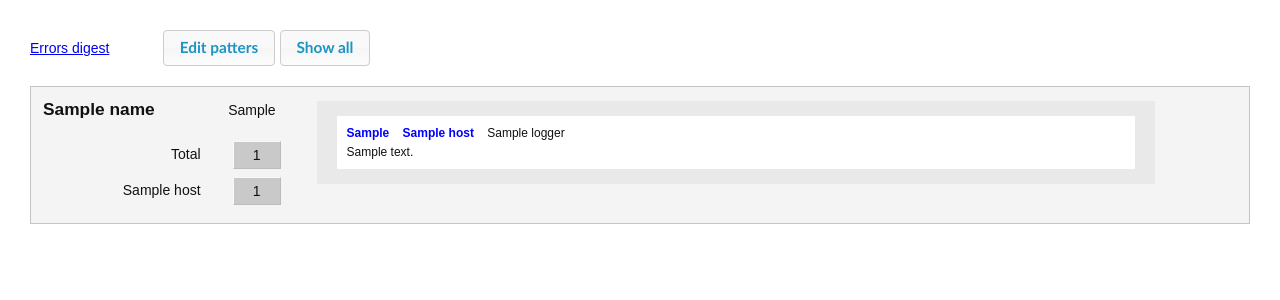
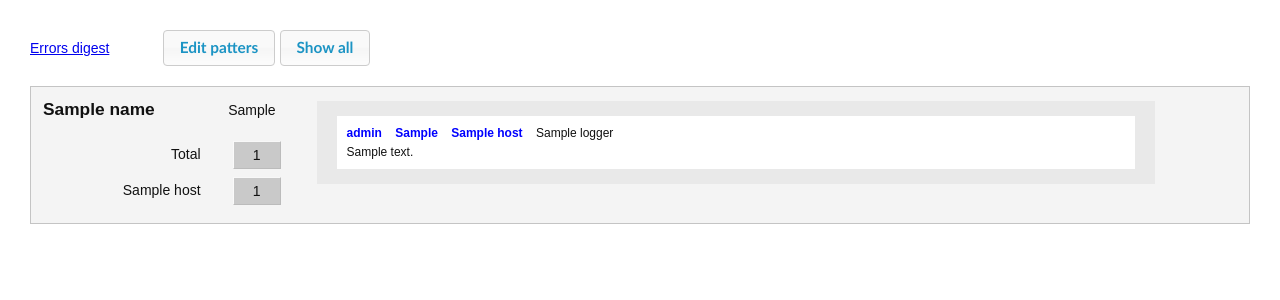
Before and after one commit to gmlexx/ErrorsDigest, a Python web app: template templates/pattern.html in a window 1280 px wide. Shown: the top 300 px of the page. Run offline with Jinja, Linux system fonts and the light colour scheme; the template is opened without the code that fills it: most values are stand-ins (such as "Sample title", 1, 10 or a date in 2020).

Commit message:
Add error level output

```diff
--- a/media/style.css
+++ b/media/style.css
@@ -147,5 +147,6 @@ table td {
 	word-break: break-all;
 }
 
+.level { color: blue; font-weight: bold }
 .host { color: blue; font-weight: bold }
 .timestamp { color: blue; font-weight: bold }
--- a/templates/data.html
+++ b/templates/data.html
@@ -2,6 +2,7 @@
 			{% for item in data %}
 				<li>
 					<div class='error-header'>
+						<span class='level'>{{ item.level }}</span>
 						<span class='timestamp'>{{ item.ts_string }}</span>
 						<span class='host'>{{ item.host }}</span>
 						<span>{{ item.logger }}</span>
--- a/tree.py
+++ b/tree.py
@@ -142,12 +142,13 @@ class Tree:
 		parts.append(data[c_count:])
 
 		if len(parts) > 5:
+			level = parts[0]
 			host = parts[4]
 			logger = parts[5]
 			message = " ".join((parts[6:]))
 			ts = datetime.strptime("%s %s" % (parts[1], parts[2]), "%Y-%m-%d %H:%M:%S,%f")
 			ts_string = "".join([parts[1], " ", parts[2]])
-			data_dict = {'host':host, 'logger':logger, 'message':message, 'ts':ts, 'id': uuid.uuid4(), 'ts_string':ts_string}
+			data_dict = {'level':level, 'host':host, 'logger':logger, 'message':message, 'ts':ts, 'id': uuid.uuid4(), 'ts_string':ts_string}
 			self.process_data_dict(data_dict)
 
 		return datetime.now().date().strftime("%Y-%m-%d")
```
